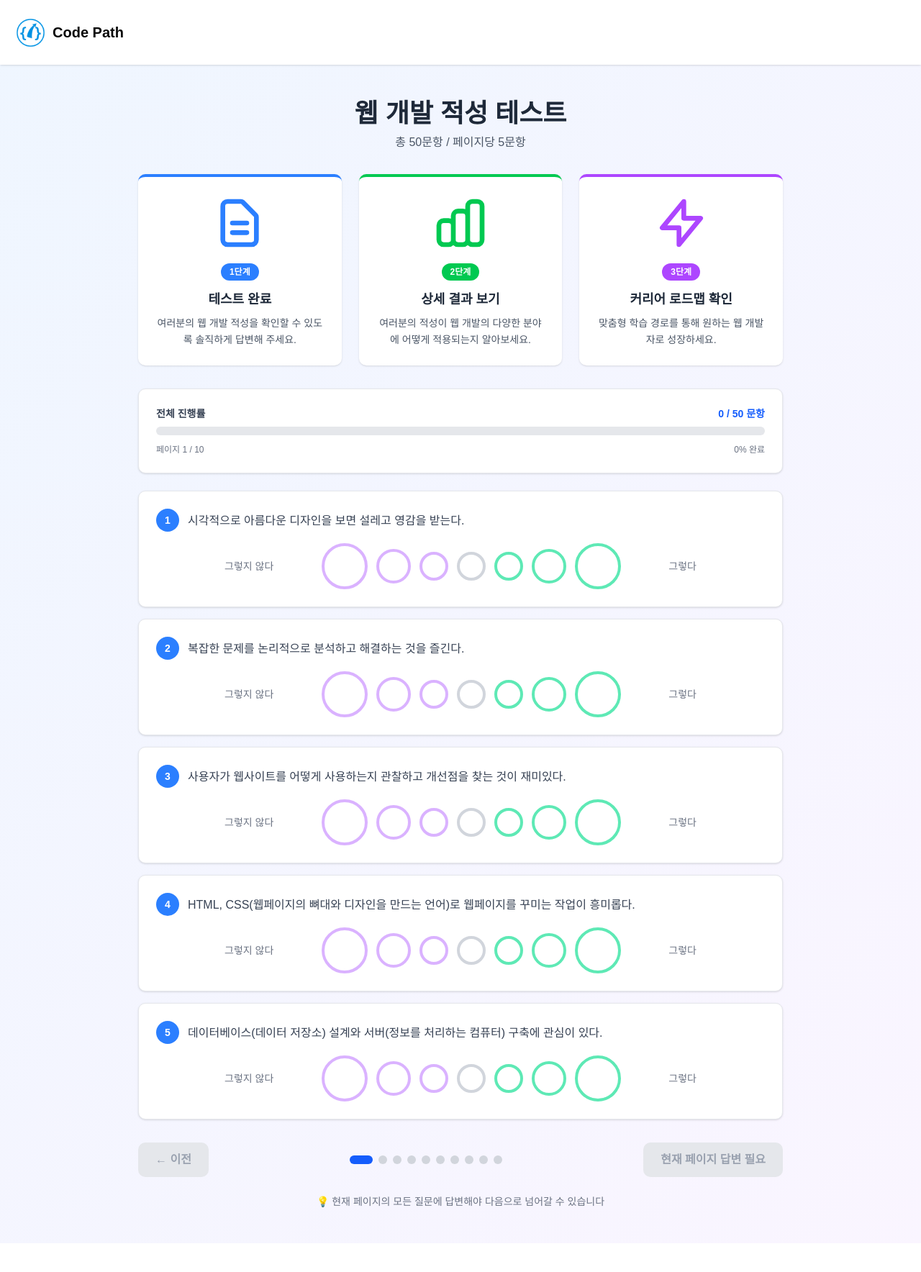
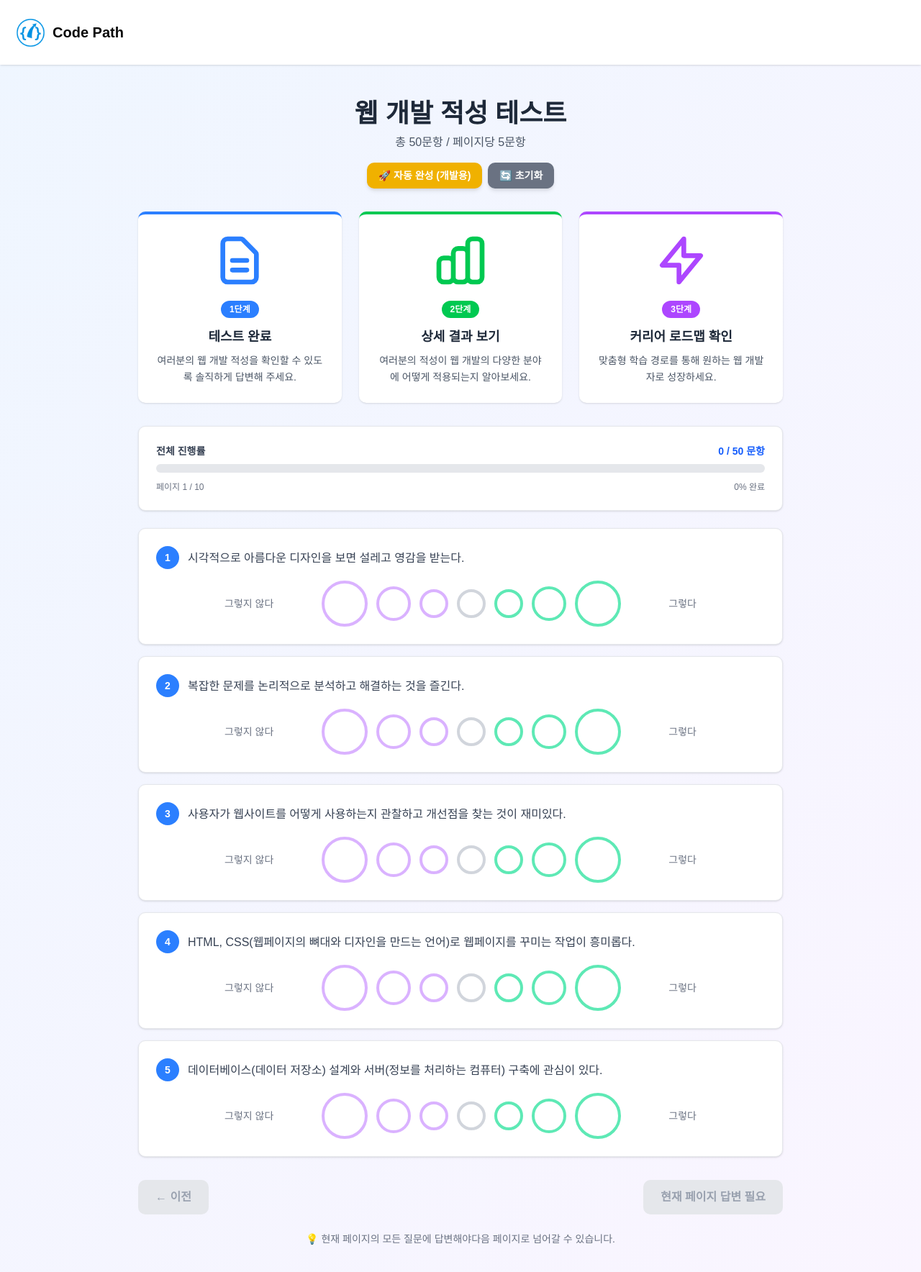
Before and after one commit to SangWon7242/code-path, a Next.js app in the folder frontend/: page / in a window 1280 px wide. Shown: the top 1768 px of the page at 72% size. Before the commit the page ends 1728 px from the top, so only its background shows below. Built offline with nearby package versions, Linux system fonts and the light colour scheme; a web font is replaced by a local one.

Commit message:
테스트를 위한 답변 자동 입력 기능 동비

```diff
--- a/frontend/src/app/components/Survey/QuestionSection.tsx
+++ b/frontend/src/app/components/Survey/QuestionSection.tsx
@@ -110,6 +110,17 @@ export default function QuestionSection() {
     setShowResult(false);
   };
 
+  // 개발 모드: 모든 질문에 랜덤 답변 자동 입력
+  const handleAutoFill = () => {
+    const newAnswers: Record<number, number> = {};
+    questions.forEach((question) => {
+      // 1~7 사이의 랜덤 값
+      newAnswers[question.id] = Math.floor(Math.random() * 7) + 1;
+    });
+    setAnswers(newAnswers);
+    setCurrentPage(TOTAL_PAGES - 1); // 마지막 페이지로 이동
+  };
+
   const totalAnswered = Object.keys(answers).length;
   const progressPercentage = (totalAnswered / questions.length) * 100;
   const isLastPage = currentPage === TOTAL_PAGES - 1;
@@ -138,6 +149,23 @@ export default function QuestionSection() {
           <p className="text-sm sm:text-base text-gray-600">
             총 50문항 / 페이지당 5문항
           </p>
+          {/* 개발 모드 전용 버튼 */}
+          {process.env.NODE_ENV === "development" && (
+            <div className="mt-4 flex gap-2 justify-center">
+              <button
+                onClick={handleAutoFill}
+                className="px-4 py-2 bg-yellow-500 text-white rounded-lg text-sm font-semibold hover:bg-yellow-600 transition-all shadow-md"
+              >
+                🚀 자동 완성 (개발용)
+              </button>
+              <button
+                onClick={handleRestart}
+                className="px-4 py-2 bg-gray-500 text-white rounded-lg text-sm font-semibold hover:bg-gray-600 transition-all shadow-md"
+              >
+                🔄 초기화
+              </button>
+            </div>
+          )}
         </div>
 
         {/* 3단계 안내 배너 */}
@@ -190,7 +218,7 @@ export default function QuestionSection() {
           </button>
 
           {/* 페이지 인디케이터 */}
-          <div className="flex gap-1.5 sm:gap-2">
+          {/* <div className="flex gap-1.5 sm:gap-2">
             {Array.from({ length: TOTAL_PAGES }).map((_, index) => (
               <button
                 key={index}
@@ -208,7 +236,7 @@ export default function QuestionSection() {
                 aria-label={`페이지 ${index + 1}로 이동`}
               />
             ))}
-          </div>
+          </div> */}
 
           {/* 다음 또는 결과 버튼 */}
           {isLastPage ? (
@@ -231,7 +259,8 @@ export default function QuestionSection() {
               onClick={handleNext}
               disabled={!isCurrentPageComplete()}
               className={`
-                px-2 sm:px-4 md:px-6 py-2 sm:py-3 rounded-lg font-semibold transition-all text-[10px] sm:text-sm md:text-base whitespace-nowrap
+
+                px-3 sm:px-4 md:px-6 py-2 sm:py-3 rounded-lg font-semibold transition-all text-xs sm:text-sm md:text-base whitespace-nowrap
                 ${
                   isCurrentPageComplete()
                     ? "bg-blue-600 text-white hover:bg-blue-700 shadow-md hover:shadow-lg"
@@ -248,7 +277,9 @@ export default function QuestionSection() {
         {!isCurrentPageComplete() && (
           <div className="mt-4 sm:mt-6 text-center">
             <p className="text-xs sm:text-sm text-gray-500">
-              💡 현재 페이지의 모든 질문에 답변해야 다음으로 넘어갈 수 있습니다
+              💡 현재 페이지의 모든 질문에 답변해야
+              <br className="sm:hidden" />
+              다음 페이지로 넘어갈 수 있습니다.
             </p>
           </div>
         )}
--- a/frontend/src/app/globals.css
+++ b/frontend/src/app/globals.css
@@ -118,3 +118,7 @@
     @apply bg-background text-foreground;
   }
 }
+
+html {
+  scroll-behavior: smooth;
+}
```
